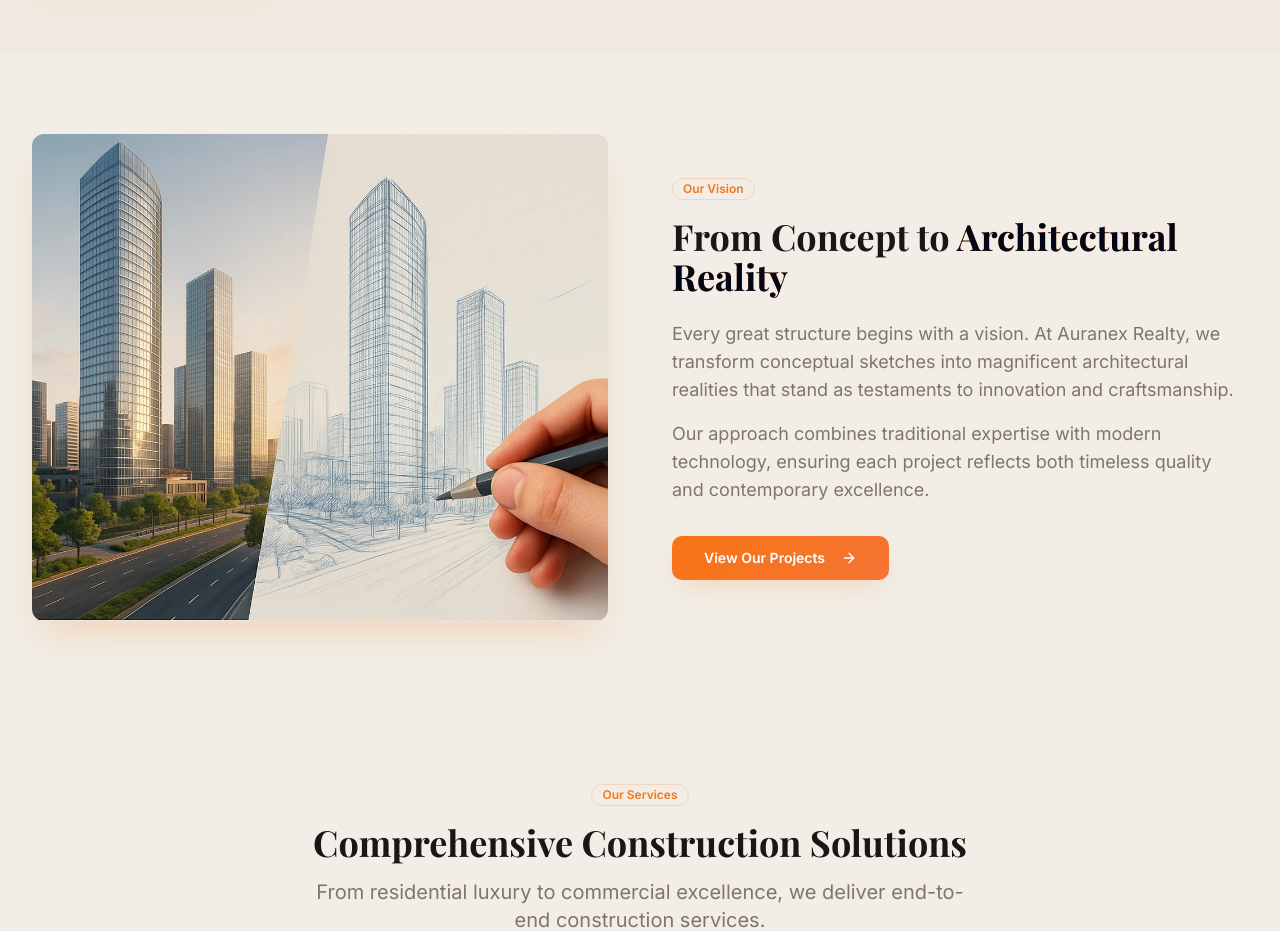
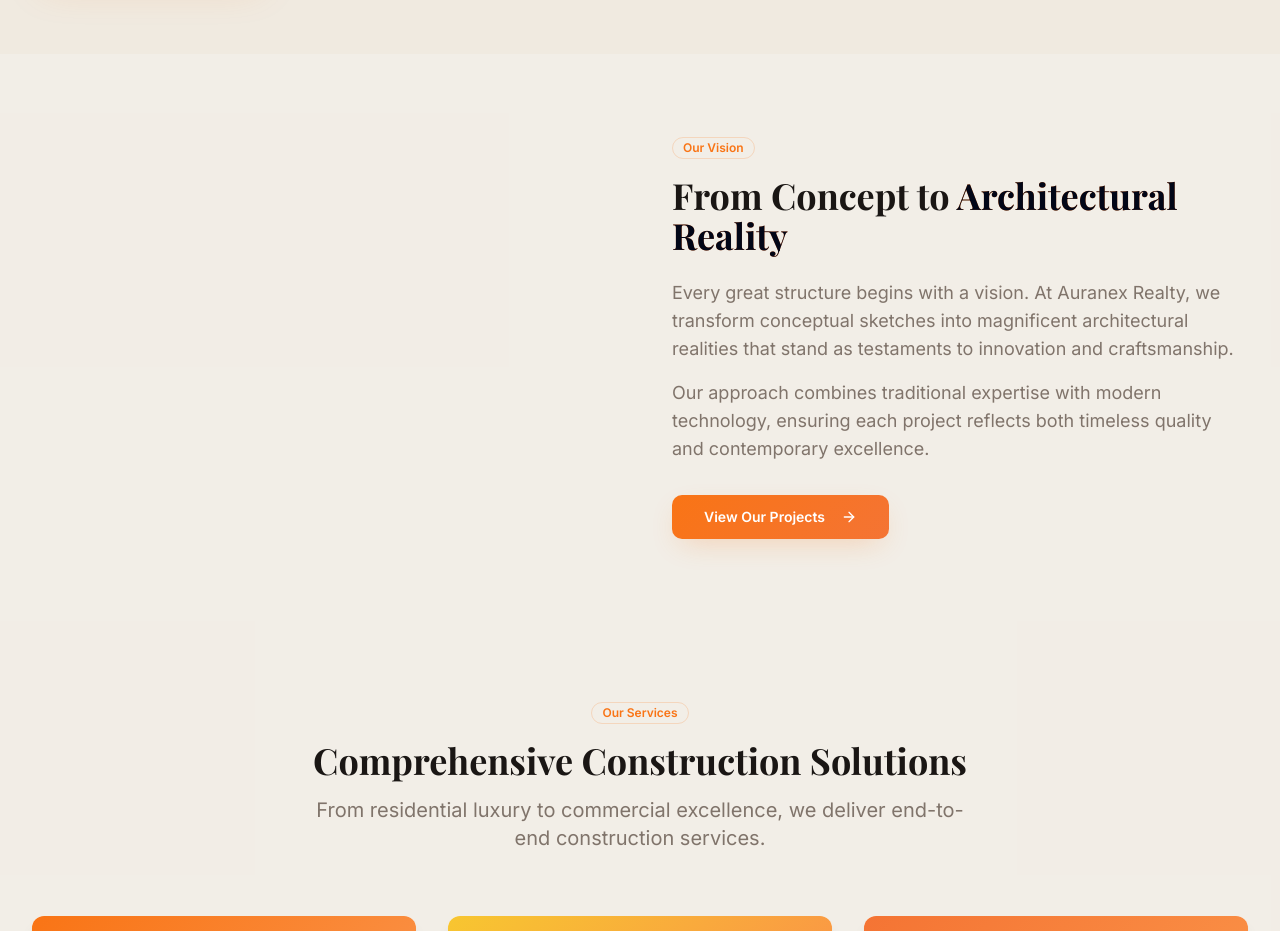
Before and after one commit to swaruuu/auranexrealty-87, a React (Vite) app: page / in a window 1280 px wide. Shown: the part 1920-2851 px from the top of the page. Built offline with nearby package versions, Linux system fonts and the light colour scheme.

Commit message:
Visual edit in Lovable
Edited UI in Lovable

```diff
--- a/src/pages/Index.tsx
+++ b/src/pages/Index.tsx
@@ -132,11 +132,7 @@ const Index = () => {
         <div className="max-w-7xl mx-auto px-4 sm:px-6 lg:px-8">
           <div className="grid lg:grid-cols-2 gap-16 items-center">
             <div className="order-2 lg:order-1">
-              <img
-                src="/lovable-uploads/882122d1-34a2-4ef1-b5c0-bbca99032a2f.png"
-                alt="Architectural vision - from concept to reality"
-                className="w-full h-auto rounded-lg shadow-premium"
-              />
+
             </div>
             <div className="order-1 lg:order-2 text-center lg:text-left">
               <Badge variant="outline" className="mb-4 text-primary border-primary/20">
```
